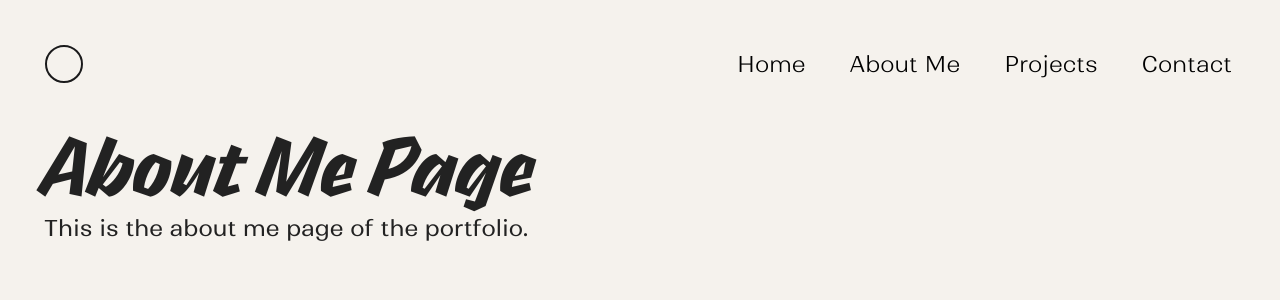
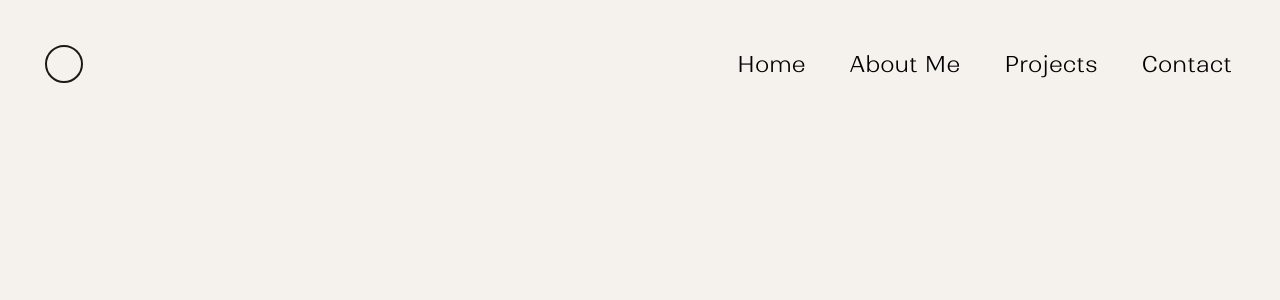
Before and after one commit to QW6D3/Portfolio-2026, a SvelteKit app: page /about-me in a window 1280 px wide. Shown: the top 300 px of the page. Built offline with nearby package versions, Linux system fonts and the light colour scheme.

Commit message:
feat(about-me): adding scroll animation on the page

```diff
--- a/src/routes/about-me/+page.svelte
+++ b/src/routes/about-me/+page.svelte
@@ -1,9 +1,130 @@
-<script>
+<script lang="ts">
 	import Header from '$lib/components/layout/Header.svelte';
+	import { onMount } from 'svelte';
+
+	let currentSection: number = 0;
+	const totalSections: number = 4;
+	let isAnimating: boolean = false;
+	let touchStartY: number = 0;
+	let container: HTMLElement;
+
+	function goToSection(index: number): void {
+		if (index < 0 || index >= totalSections || isAnimating) return;
+
+		isAnimating = true;
+		currentSection = index;
+
+		const sections = container.querySelectorAll<HTMLElement>('.about-section');
+		const sectionHeight = sections[0].getBoundingClientRect().height;
+		const gap: number = 44;
+		const targetTop: number = index * (sectionHeight + gap);
+
+		container.scrollTo({ top: targetTop, behavior: 'smooth' });
+
+		setTimeout(() => {
+			isAnimating = false;
+		}, 800);
+	}
+
+	function handleWheel(e: WheelEvent): void {
+		e.preventDefault();
+		if (e.deltaY > 0) {
+			goToSection(currentSection + 1);
+		} else {
+			goToSection(currentSection - 1);
+		}
+	}
+
+	function handleTouchStart(e: TouchEvent): void {
+		touchStartY = e.touches[0].clientY;
+	}
+
+	function handleTouchMove(e: TouchEvent): void {
+		// Bloque tout scroll natif pendant le touch
+		e.preventDefault();
+	}
+
+	function handleTouchEnd(e: TouchEvent): void {
+		const delta: number = touchStartY - e.changedTouches[0].clientY;
+		if (Math.abs(delta) < 30) return;
+		if (delta > 0) {
+			goToSection(currentSection + 1);
+		} else {
+			goToSection(currentSection - 1);
+		}
+	}
+
+	onMount(() => {
+		const mainContents = document.querySelector<HTMLElement>('.main-contents');
+		if (mainContents) {
+			mainContents.style.overflowY = 'hidden';
+		}
+
+		container.addEventListener('wheel', handleWheel, { passive: false });
+		container.addEventListener('touchstart', handleTouchStart, { passive: true });
+		container.addEventListener('touchmove', handleTouchMove, { passive: false }); // passive: false obligatoire pour preventDefault
+		container.addEventListener('touchend', handleTouchEnd, { passive: true });
+
+		return () => {
+			if (mainContents) {
+				mainContents.style.overflowY = '';
+			}
+			container.removeEventListener('wheel', handleWheel);
+			container.removeEventListener('touchstart', handleTouchStart);
+			container.removeEventListener('touchmove', handleTouchMove);
+			container.removeEventListener('touchend', handleTouchEnd);
+		};
+	});
 </script>
 
-<main class="contact-page">
-	<Header />
-	<h1>About Me Page</h1>
-	<p>This is the about me page of the portfolio.</p>
+<main class="about-page" bind:this={container}>
+	<section class="hero-section about-section">
+		<Header />
+	</section>
+	<section class="skills about-section"></section>
+	<section class="passions about-section"></section>
+	<section class="CTA-project about-section"></section>
+	<div class="scroll-spacer"></div>
 </main>
+
+<style lang="scss">
+	.about-page {
+		display: flex;
+		flex-direction: column;
+		height: 100dvh;
+		width: 100%;
+		padding: 0;
+		gap: 44px;
+		overflow-y: scroll;
+		scrollbar-width: none;
+		&::-webkit-scrollbar {
+			display: none;
+		}
+
+		.about-section {
+			height: calc(100dvh - 88px);
+			width: 100%;
+			flex-shrink: 0;
+			border-radius: 20px;
+			box-sizing: border-box;
+			position: relative;
+			scroll-margin-top: 44px;
+		}
+
+		.hero-section {
+		}
+		.skills {
+			background-color: red;
+		}
+		.passions {
+			background-color: green;
+		}
+		.CTA-project {
+			background-color: yellow;
+		}
+		.scroll-spacer {
+			flex-shrink: 0;
+			height: 44px; // même valeur que ton gap = padding bas visuel
+		}
+	}
+</style>
```
